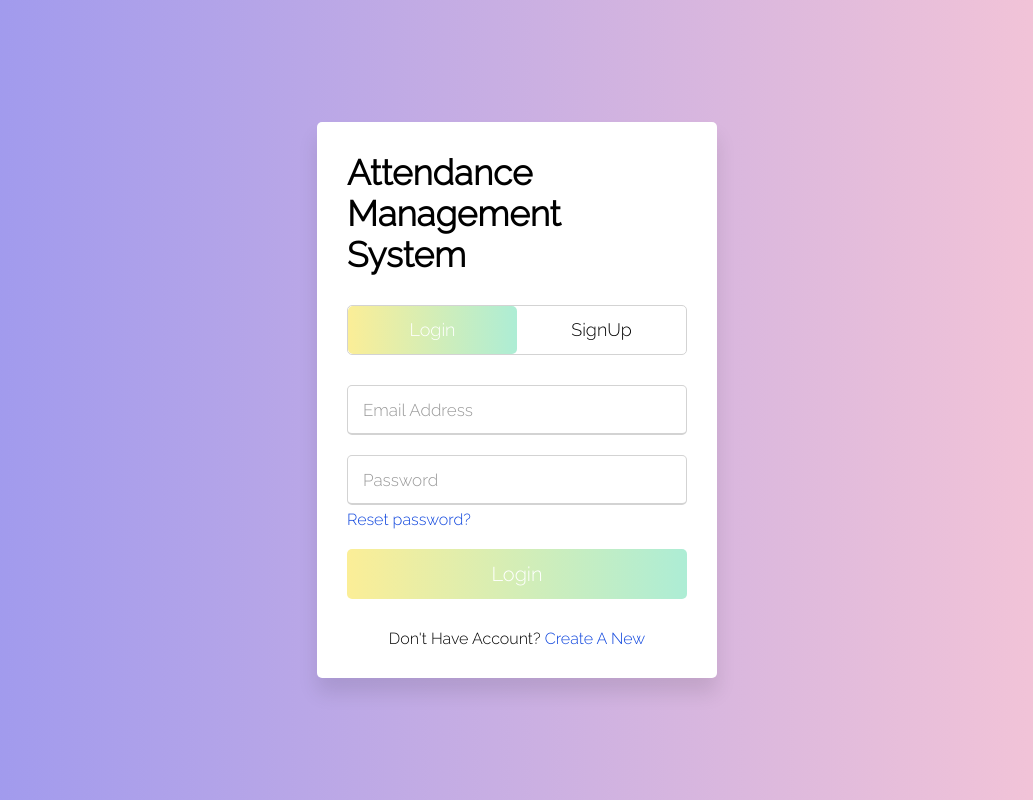
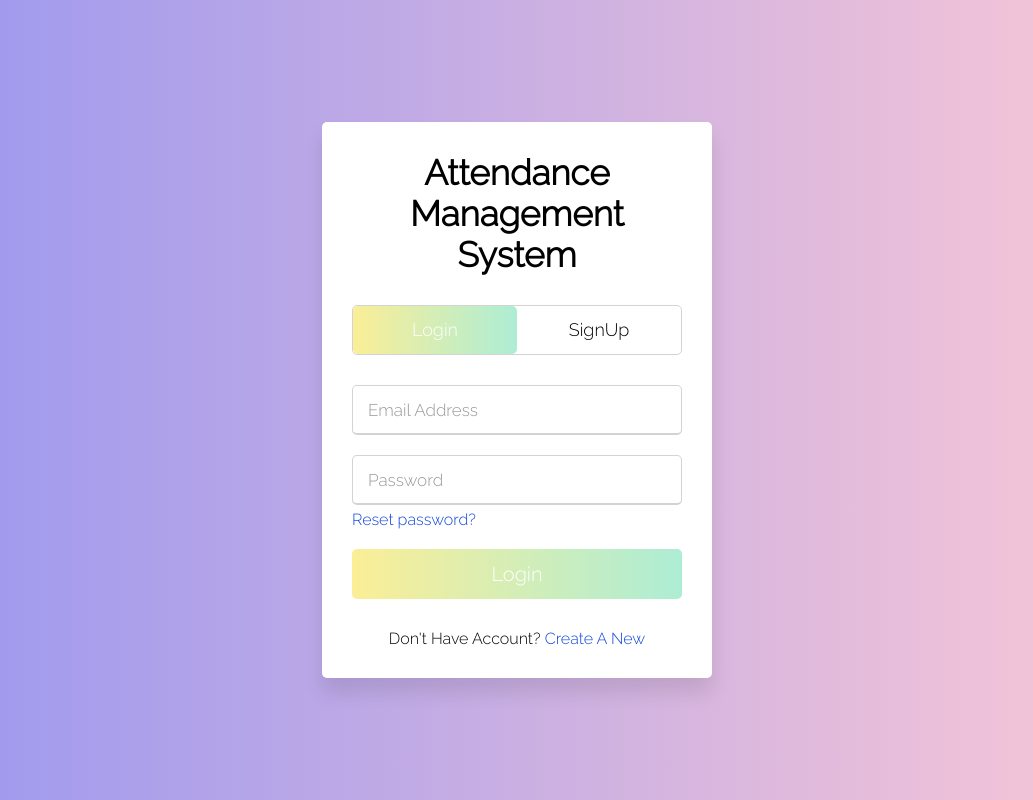
Before and after one commit to JennifarNancy13/HTMLpage, a PHP site: page /demo.html in a window 1280 px wide. Shown: the whole page, without its empty margins (123-1156 px from the left). Run offline with PHP 8.4, Linux system fonts and the light colour scheme.

Commit message:
modified css

```diff
--- a/style.css
+++ b/style.css
@@ -19,18 +19,18 @@ html,body{
 }
 .wrapper{
   overflow: hidden;
-  max-width: 400px;
+  max-width: 390px;
   background: #fff;
   padding: 30px;
-  border-radius:5px;
+  border-radius: 5px;
   box-shadow: 0px 15px 20px rgba(0,0,0,0.1);
 }
 .wrapper .title-text{
   display: flex;
-  width: 10%;
+  width: 200%;
 }
 .wrapper .title{
-  width: 20%;
+  width: 50%;
   font-size: 35px;
   font-weight: 600;
   text-align: center;
```
